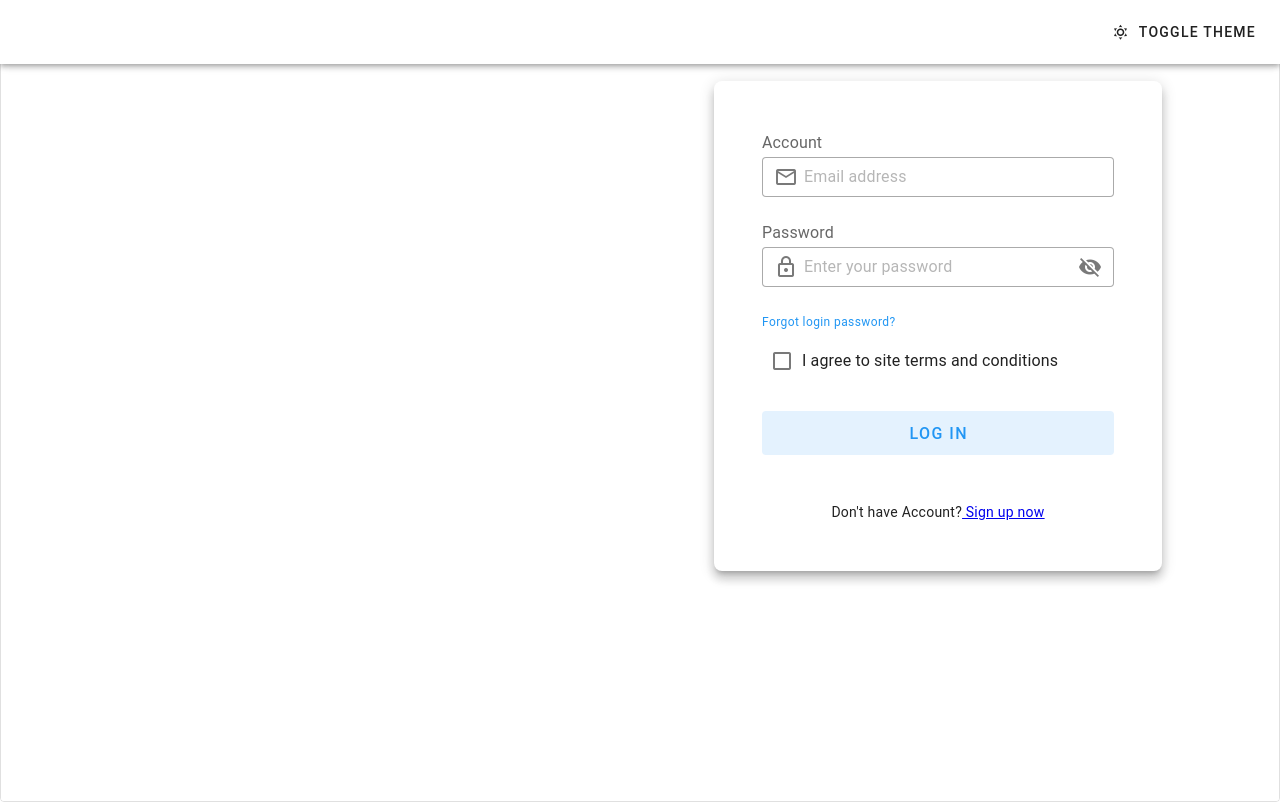
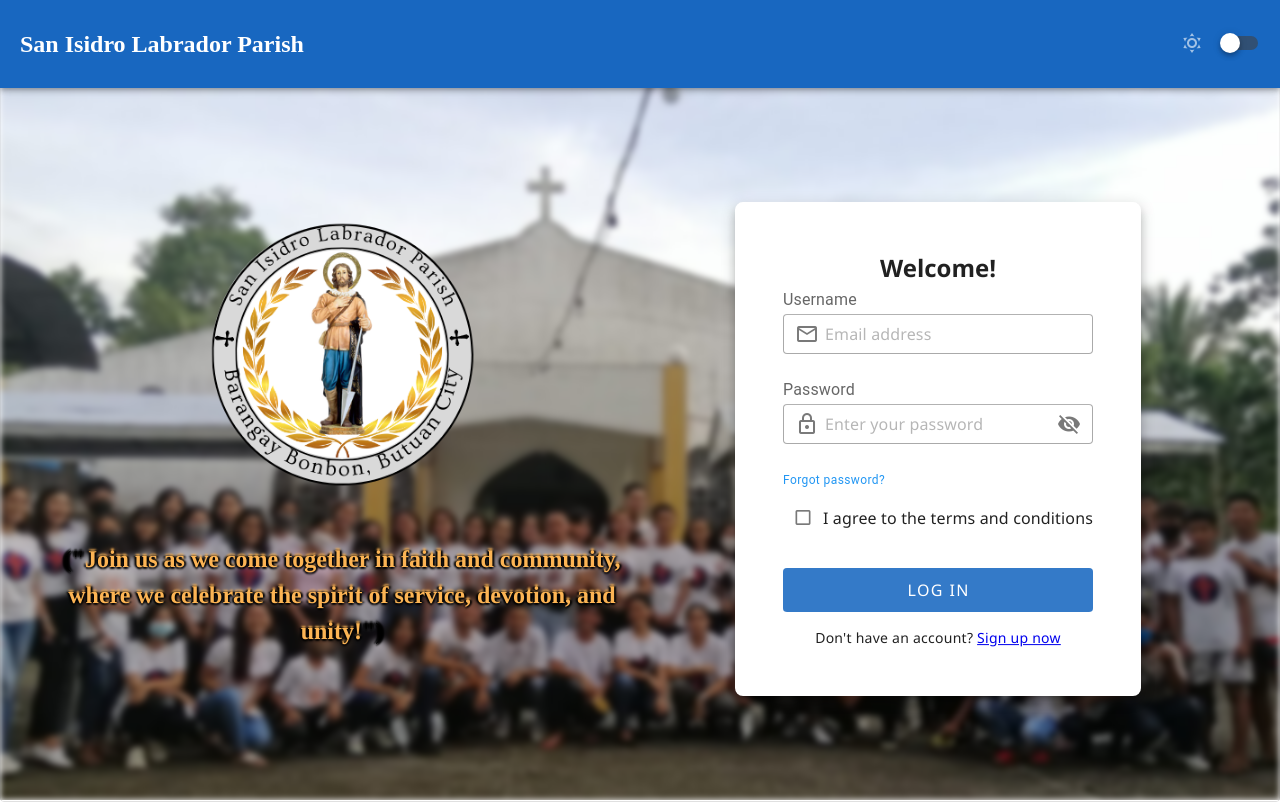
Before and after one commit to marryjoybaqueran/parish-event-appointment-system, a Vue app: page /login in a window 1280 px wide. Built offline with nearby package versions, Linux system fonts and the light colour scheme.

Commit message:
apply all changes

```diff
--- a/src/views/auth/LoginView.vue
+++ b/src/views/auth/LoginView.vue
@@ -26,27 +26,46 @@ function onClick() {
   <!--Toggle-->
   <v-responsive class="border rounded">
     <v-app :theme="theme">
-      <v-app-bar class="px-3">
+      <v-app-bar class="bg-primary py-3">
+        <h2 class="ps-5 header">San Isidro Labrador Parish</h2>
         <v-spacer></v-spacer>
-
-        <v-btn
+        <v-switch
           :prepend-icon="theme === 'light' ? 'mdi-weather-sunny' : 'mdi-weather-night'"
           text="Toggle Theme"
           slim
+          class="pt-5"
           @click="onClick"
-        ></v-btn>
+          :width="100"
+        ></v-switch>
       </v-app-bar>
       <!--Toggle-->
 
       <v-main>
+        <div class="bg-wrapper">
+          <v-img src="silp.jpg" class="bg-image" cover></v-img>
+        </div>
         <v-container>
           <v-row>
-            <v-col :cols="6"> </v-col>
-            <v-col :cols="6">
+            <!-- Left Column: Image and Heading -->
+            <v-col cols="12" md="6" lg="6" xl="6" sm="12" class="col1">
+              <v-img :width="270" src="logo.png" class="animated-image"></v-img> <br />
+              <br />
+
+              <h2 class="line-1 anim-typewriter pt-1 text-center">
+                ("<span class="text-span"
+                  >Join us as we come together in faith and community, where we celebrate the spirit
+                  of service, devotion, and unity!</span
+                >")
+              </h2>
+            </v-col>
+            <!-- Right Column: Form -->
+            <v-col class="cardy" cols="12" md="6" lg="6" xl="6" sm="12">
               <v-form fast-fail @submit.prevent>
-                <div>
-                  <v-card class="mx-auto pa-12 pb-8" elevation="8" max-width="448" rounded="lg">
-                    <div class="text-subtitle-1 text-medium-emphasis">Account</div>
+                <div class="cardd px-5 float-end">
+                  <v-card class="mx-auto pa-12 pb-8" elevation="8" rounded="lg">
+                    <div><h2 class="text-center">Welcome!</h2></div>
+
+                    <div class="text-subtitle-1 text-medium-emphasis">Username</div>
 
                     <v-text-field
                       v-model="email"
@@ -82,30 +101,157 @@ function onClick() {
                       rel="noopener noreferrer"
                       target="_blank"
                     >
-                      Forgot login password?</a
+                      Forgot password?</a
                     >
                     <v-checkbox
                       v-model="terms"
                       :rules="[(v) => !!v || '']"
                       color="secondary"
-                      label="I agree to site terms and conditions"
+                      label="I agree to the  terms and conditions"
+                      class="checkbox-font mb-0"
                     ></v-checkbox>
-                    <v-btn class="mb-8" color="blue" size="large" variant="tonal" block>
-                      Log In
-                    </v-btn>
+                    <v-hover v-slot:default="{ isHovering, props }" close-delay="200">
+                      <v-btn
+                        class="bg-primary pt-0 mt-0"
+                        :class="{ 'on-hover': isHovering }"
+                        v-bind="props"
+                        :elevation="isHovering ? 16 : 2"
+                        size="large"
+                        variant="tonal"
+                        block
+                      >
+                        <span class="login">Log In</span>
+                      </v-btn>
+                    </v-hover>
 
                     <v-card-text class="text-center">
-                      <p>
-                        Don't have Account?<RouterLink to="/register"> Sign up now </RouterLink>
-                      </p>
+                      <p>Don't have an account? <RouterLink to="">Sign up now</RouterLink></p>
                     </v-card-text>
                   </v-card>
                 </div>
               </v-form>
             </v-col>
           </v-row>
+          <br />
+          <br />
+          <br />
+          <br />
+          <br />
         </v-container>
       </v-main>
     </v-app>
   </v-responsive>
 </template>
+
+<style scoped>
+.bg-wrapper {
+  position: fixed;
+  top: 0;
+  left: 0;
+  width: 100%;
+  height: 100%;
+  z-index: 0;
+  overflow: hidden;
+}
+
+.bg-image {
+  width: 100%;
+  height: 100%;
+  object-fit: cover;
+  filter: blur(3px);
+}
+
+.v-container {
+  position: relative;
+  z-index: 10;
+}
+.cardd {
+  animation: bounce 4s infinite ease-in-out;
+}
+@keyframes bounce {
+  0%,
+  100% {
+    transform: translateY(0);
+  }
+  50% {
+    transform: translateY(-15px);
+  }
+}
+
+.cardd {
+  padding: 100px;
+  max-width: 500px;
+  height: 400px;
+  margin: auto;
+  justify-content: center;
+  align-items: center;
+  margin-bottom: 100px;
+  font-family: 'Segoe UI', Tahoma, Geneva, Verdana, sans-serif;
+}
+
+.col1 {
+  padding-top: 150px;
+  place-items: center;
+}
+
+.animated-image {
+  width: 200px;
+  opacity: 0;
+  transform: scale(0.2);
+  animation: fadeInScale 1s ease-out forwards;
+}
+
+.checkbox-font {
+  font-size: smaller;
+}
+
+@keyframes fadeInScale {
+  0% {
+    opacity: 0;
+    transform: scale(0.5);
+  }
+  100% {
+    opacity: 1;
+    transform: scale(1);
+  }
+}
+
+.col1 h2 {
+  text-align: center;
+  font-family:
+    Times,
+    Times New Roman,
+    serif;
+  text-shadow:
+    -2px 0 2px black,
+    0 2px 2px black,
+    2px 0 2px black,
+    0 -2px 2px;
+}
+.v-btn.on-hover {
+  background-color: red !important;
+  color: white !important ;
+}
+.login {
+  color: white;
+}
+.v-btn {
+  box-shadow: none !important;
+}
+.header {
+  font-family:
+    Bookman,
+    URW Bookman L,
+    serifAmerican Typewriter,
+    serif;
+}
+.text-span {
+  color: #fcb454;
+}
+
+.cardy {
+  display: flex;
+  justify-content: center;
+  align-items: center;
+}
+</style>
```
Also changed, not shown: public/silp.jpg (added).
